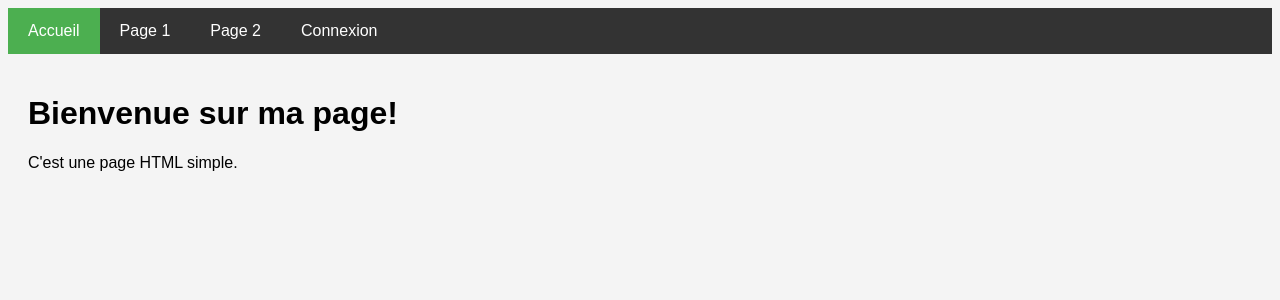
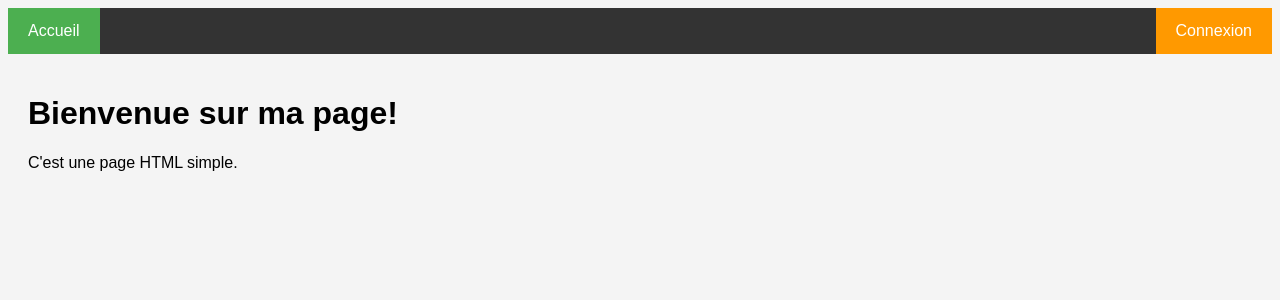
Before and after one commit to MylanSe/projet, a Flask app: page / in a window 1280 px wide. Shown: the top 300 px of the page. Run offline with Flask 3, Linux system fonts and the light colour scheme; the visitor is signed in with stand-in values (Sample User, id 1); parts of the project's set-up code (start-up, migrations or seed data) failed here and were passed over.

Commit message:
Disconnection

```diff
--- a/main.py
+++ b/main.py
@@ -1,4 +1,4 @@
-from flask import Flask, render_template, request, session
+from flask import Flask, render_template, request, session, sqlite3
 
 app = Flask(__name__)
 app.secret_key = "cmoiwesh"
@@ -19,3 +19,8 @@ def index():
 @app.route("/connexion.html")
 def connexion():
     return render_template("connexion.html")
+
+@app.route('/deconnexion.html')
+def deconnexion():
+    session['login'] = False
+    return render_template('index.html')
--- a/static/style.css
+++ b/static/style.css
@@ -1,12 +1,12 @@
-/* Styles pour la navbar */
 .navbar {
+    display: flex;
+    justify-content: space-between;
+    align-items: center;
     background-color: #333;
     overflow: hidden;
 }
 
 .navbar a {
-    float: left;
-    display: block;
     color: white;
     text-align: center;
     padding: 14px 20px;
@@ -20,11 +20,20 @@
 
 .navbar a.accueil {
     background-color: #4CAF50;
-    color: white;
 }
 
-.connexion{
-    float: right;
+.left-links,
+.right-links {
+    display: flex;
+}
+
+.left-links a {
+    margin-right: 10px;
+}
+
+.right-links .connexion {
+    margin-left: 10px;
+    background-color: #ff9900;
 }
 
 /*style pour la connexion*/
--- a/templates/index.html
+++ b/templates/index.html
@@ -8,14 +8,7 @@
     <script src="static/config.js" type="text/javascript"></script>
 </head>
 <body>
-    <div class="navbar">
-        <a class="accueil" href="index.html">Accueil</a>
-        {% if session['login'] == True %}
-            <a href="#about">Page 1</a>
-            <a href="#contact">Page 2</a>
-        {% endif %}
-        <a classe="connexion" href="connexion.html">Connexion</a>
-    </div>
+    {% include 'menu.html' %}
 
     <div style="padding:20px">
         <h1>Bienvenue sur ma page!</h1>
--- /dev/null
+++ b/templates/menu.html
@@ -0,0 +1,16 @@
+<div class="navbar">
+    <div class="left-links">
+        <a class="accueil" href="index.html">Accueil</a>
+        {% if session['login'] == True %}
+            <a href="#about">Page 1</a>
+            <a href="#contact">Page 2</a>
+        {% endif %}
+    </div>
+    <div class="right-links">
+        {% if session['login'] == True %}
+            <a class="deconnexion" href="deconnexion.html">Déconnexion</a>
+        {% else %}
+            <a class="connexion" href="connexion.html">Connexion</a>
+        {% endif %}
+    </div>
+</div>
```
Also changed, not shown: templates/connexion.html (+1 -8 lines).
